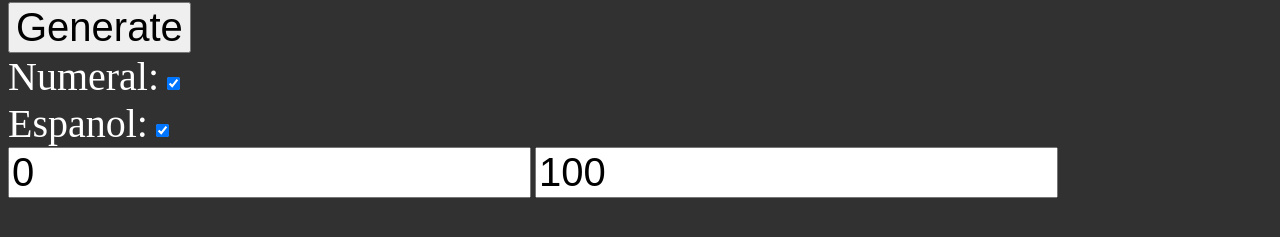
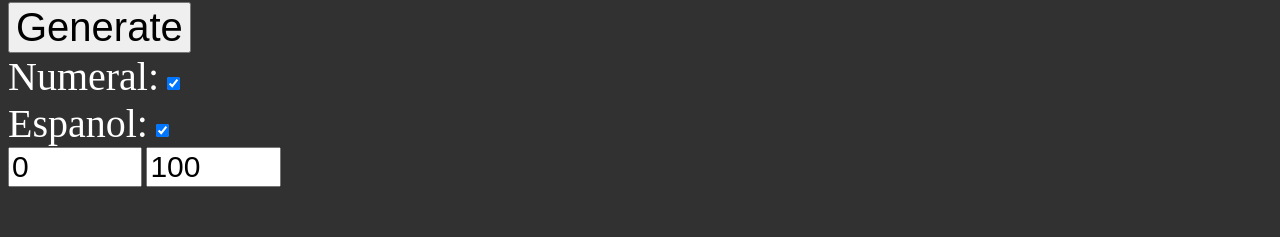
Before and after one commit to JayTheAxolotl/multilingual-rng, a plain HTML site: page index.html in a window 1280 px wide. Shown: the part 181-418 px from the top of the page. Drawn offline with Linux system fonts and the light colour scheme.

Commit message:
size change

```diff
--- a/index.html
+++ b/index.html
@@ -28,8 +28,8 @@
     </div>
 
     <div>
-      <input type="number" id="min" placeholder="min" value="0" min="0">
-      <input type="number" id="max" placeholder="max" value="100" max="100">
+      <input type="number" id="min" placeholder="min" value="0" min="0" style="width: 10%;">
+      <input type="number" id="max" placeholder="max" value="100" max="100" style="width: 10%;">
     </div>
 
   </main>
--- a/style.css
+++ b/style.css
@@ -20,7 +20,7 @@ label {
 }
 
 input {
-	font-size: 40px;
+	font-size: 30px;
 }
 
 button {
```
